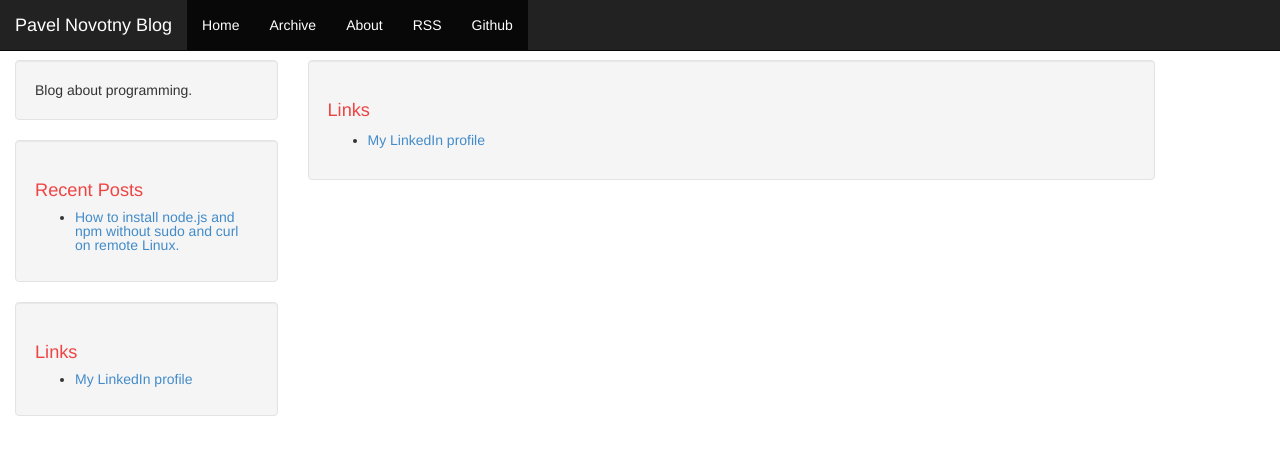
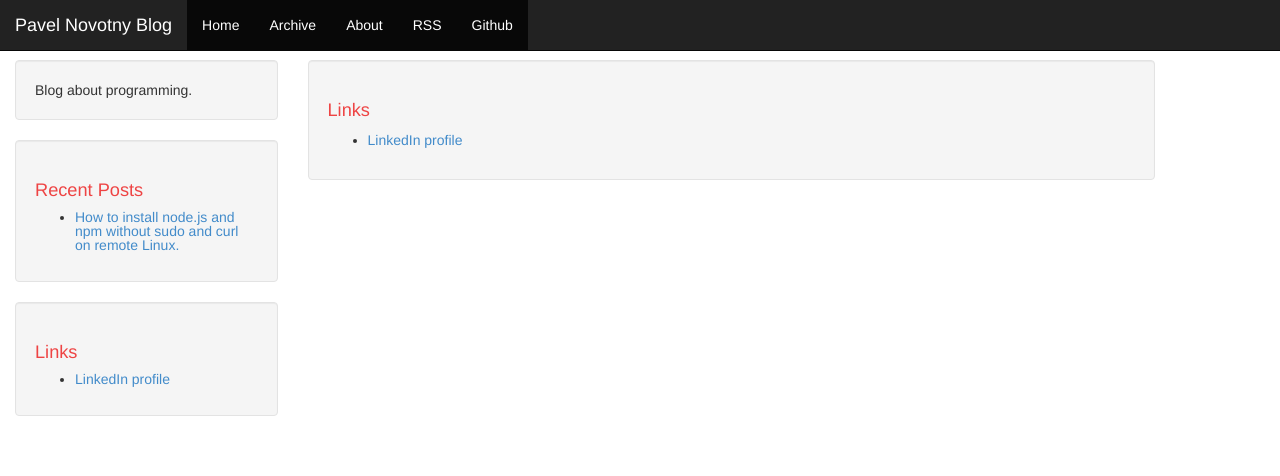
Before and after one commit to PavelNovotny/PavelNovotny.github.io, a Jekyll site: the page built from links.html, in a window 1280 px wide. Shown: the top 476 px of the page. Built offline with Jekyll 4.4.1, drawn with Linux system fonts in a browser that asks for light colours.

```diff
--- a/_includes/links-list.html
+++ b/_includes/links-list.html
@@ -1,4 +1,4 @@
 <h1>Links</h1>
 <ul>
-  <li><a href="https://www.linkedin.com/in/pavelnovotny">My LinkedIn profile</a></li>
+  <li><a href="https://www.linkedin.com/in/pavelnovotny">LinkedIn profile</a></li>
 </ul>
```
